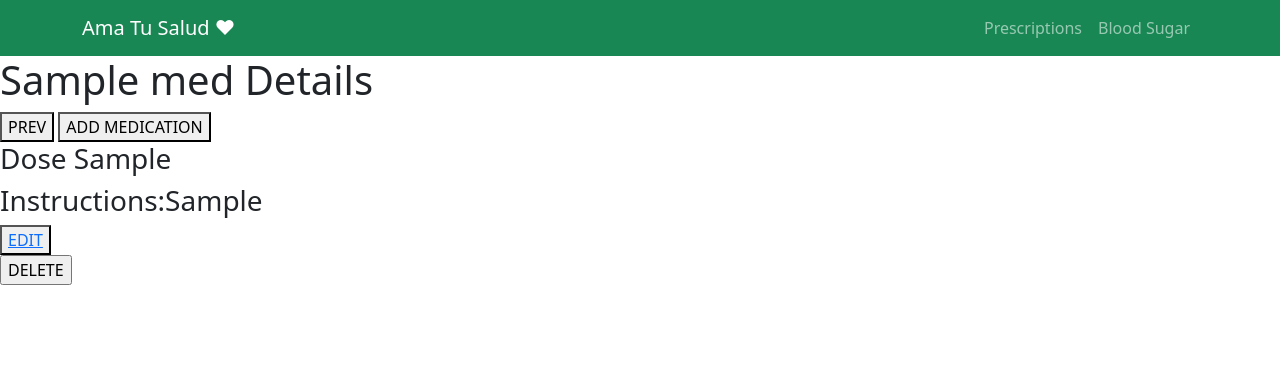
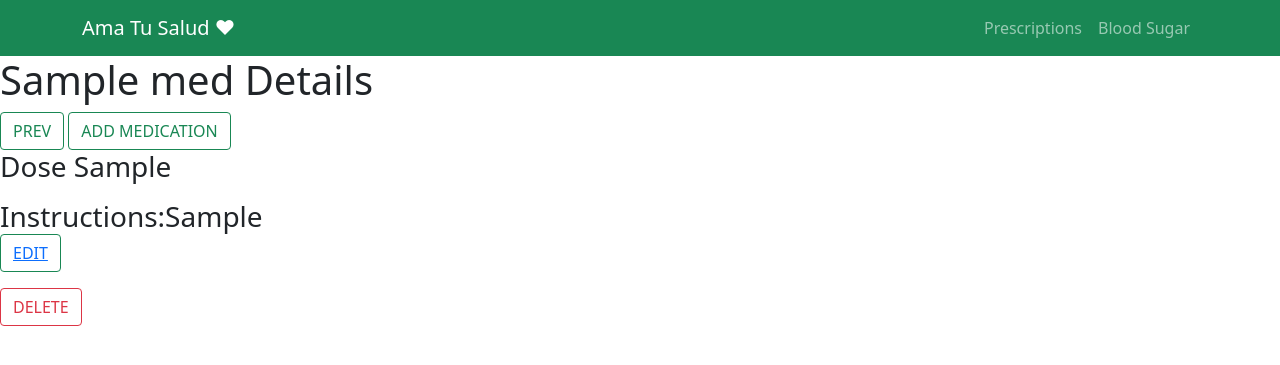
Before and after one commit to mariorecinos/ama_tu_salud, a Node server app: page /medications/600000000000000000000001 in a window 1280 px wide. Shown: the top 365 px of the page. Run offline with Node 20, Linux system fonts and the light colour scheme; tables that the repository leaves empty hold one stand-in row (values such as "Sample post"); some libraries are stand-ins or nearby versions.

Commit message:
final style

```diff
--- a/views/bloodsugar/edit.ejs
+++ b/views/bloodsugar/edit.ejs
@@ -38,7 +38,7 @@
       <nav>
         <ul>
           <li>
-            <a href="/bloodsugar/<%=sugr._id%>"><button>PREV PAGE</button></a>
+            <a href="/bloodsugar/<%=sugr._id%>"><button class="btn btn-outline-success">PREV PAGE</button></a>
           </li>
         </ul>
       </nav>
--- a/views/bloodsugar/new.ejs
+++ b/views/bloodsugar/new.ejs
@@ -38,7 +38,7 @@
       <nav>
         <ul>
           <li>
-            <a href="/bloodsugar"><button>PREV PAGE</button></a>
+            <a href="/bloodsugar"><button class="btn btn-outline-success">PREV PAGE</button></a>
           </li>
         </ul>
       </nav>
--- a/views/bloodsugar/show.ejs
+++ b/views/bloodsugar/show.ejs
@@ -34,14 +34,14 @@
   </nav>
     <h1><%= sugr.date %> Details</h1>
     <nav>
-      <a href="/bloodsugar"><button>PREV</button></a>
-      <a href="/bloodsugar/new"><button>ADD READING</button></a>
+      <a href="/bloodsugar"><button class="btn btn-outline-success">PREV</button></a>
+      <a href="/bloodsugar/new"><button class="btn btn-outline-success">ADD READING</button></a>
     </nav>
     <h3>Level <%= sugr.level %> mg/dL</h3>
     <h3>Tags:<%= sugr.tags %></h3>
       <button><a href="/bloodsugar/<%=sugr._id %>/edit">EDIT</a></button>
       <form method="POST" action="/bloodsugar/<%= sugr.id %>?_method=DELETE" method="POST">
-        <input type="submit" value="DELETE" />
+        <input class="btn btn-outline-danger" type="submit" value="DELETE" />
       </form>
 </body>
 </html>
--- a/views/home.ejs
+++ b/views/home.ejs
@@ -41,10 +41,10 @@
       <nav>
         <ul>
           <li>
-            <a href="/medications">Prescriptions</a>
+            <a href="/medications"><h3>Prescriptions</h3></a>
           </li>
           <li>
-            <a href="/bloodsugar">Blood Sugar</a>
+            <a href="/bloodsugar"><h3>Blood Sugar</h3></a>
           </li>
         </ul>
       </nav>
--- a/views/medications/edit.ejs
+++ b/views/medications/edit.ejs
@@ -38,7 +38,7 @@
       <nav>
         <ul>
           <li>
-            <a href="/medications/<%=med._id%>"><button>PREV PAGE</button></a>
+            <a href="/medications/<%=med._id%>"><button class=" btn btn-outline-success">PREV PAGE</button></a>
           </li>
         </ul>
       </nav>
--- a/views/medications/index.ejs
+++ b/views/medications/index.ejs
@@ -39,10 +39,10 @@
       <nav>
         <ul>
           <li>
-            <a href="/"><button>HOME</button></a>
+            <a href="/"><butto class="btn btn-outline-success">HOME</button></a>
           </li>
           <li>
-            <a href="/medications/new"><button>ADD RX</button></a>
+            <a href="/medications/new"><button class ="btn btn-outline-success">ADD RX</button></a>
           </li>
         </ul>
       </nav>
@@ -52,7 +52,7 @@
       <ul>
         <% for(let i = 0; i < med.length; i++){ %>
           <li>
-            <a href="/medications/<%=med[i]._id%>"><%= med[i].name %></a>
+            <h3><a href="/medications/<%=med[i]._id%>"><%= med[i].name %></a></h3></a>
           </li>
         <% } %>
       </ul>
--- a/views/medications/new.ejs
+++ b/views/medications/new.ejs
@@ -38,7 +38,7 @@
       <nav>
         <ul>
           <li>
-            <a href="/medications"><button>PREV PAGE</button></a>
+            <a href="/medications"><button class="btn btn-outline-success">PREV PAGE</button></a>
           </li>
         </ul>
       </nav>
--- a/views/medications/show.ejs
+++ b/views/medications/show.ejs
@@ -34,14 +34,14 @@
   </nav>
   <h1><%= med.name %> Details</h1>
   <nav>
-    <a href="/medications"><button>PREV</button></a>
-    <a href="/medications/new"><button>ADD MEDICATION</button></a>
+    <a href="/medications"><button class="btn btn-outline-success">PREV</button></a>
+    <a href="/medications/new"><button class="btn btn-outline-success">ADD MEDICATION</button></a>
   </nav>
-  <h3>Dose <%= med.dose %></h3>
-  <h3>Instructions:<%= med.inst %></h3>
-    <button><a href="/medications/<%=med._id %>/edit">EDIT</a></button>
+  <h3><p>Dose <%= med.dose %></p></h3>
+  <h3><p>Instructions:<%= med.inst %></p</h3><br>
+    <button class="btn btn-outline-success"><a href="/medications/<%=med._id %>/edit">EDIT</a></button>
     <form method="POST" action="/medications/<%= med.id %>?_method=DELETE" method="POST">
-      <input type="submit" value="DELETE" />
+      <input class="btn btn-outline-danger"type="submit" value="DELETE" />
     </form>
 </body>
 </html>
```
